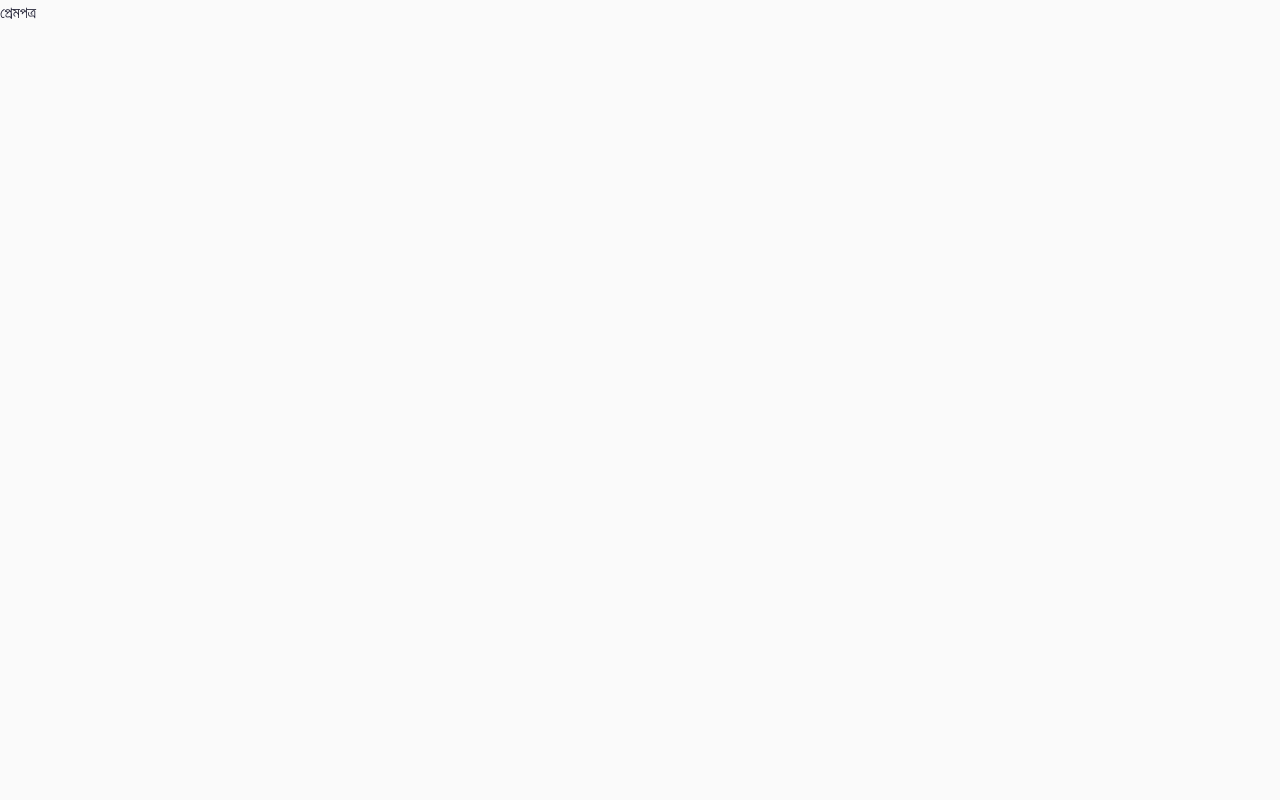
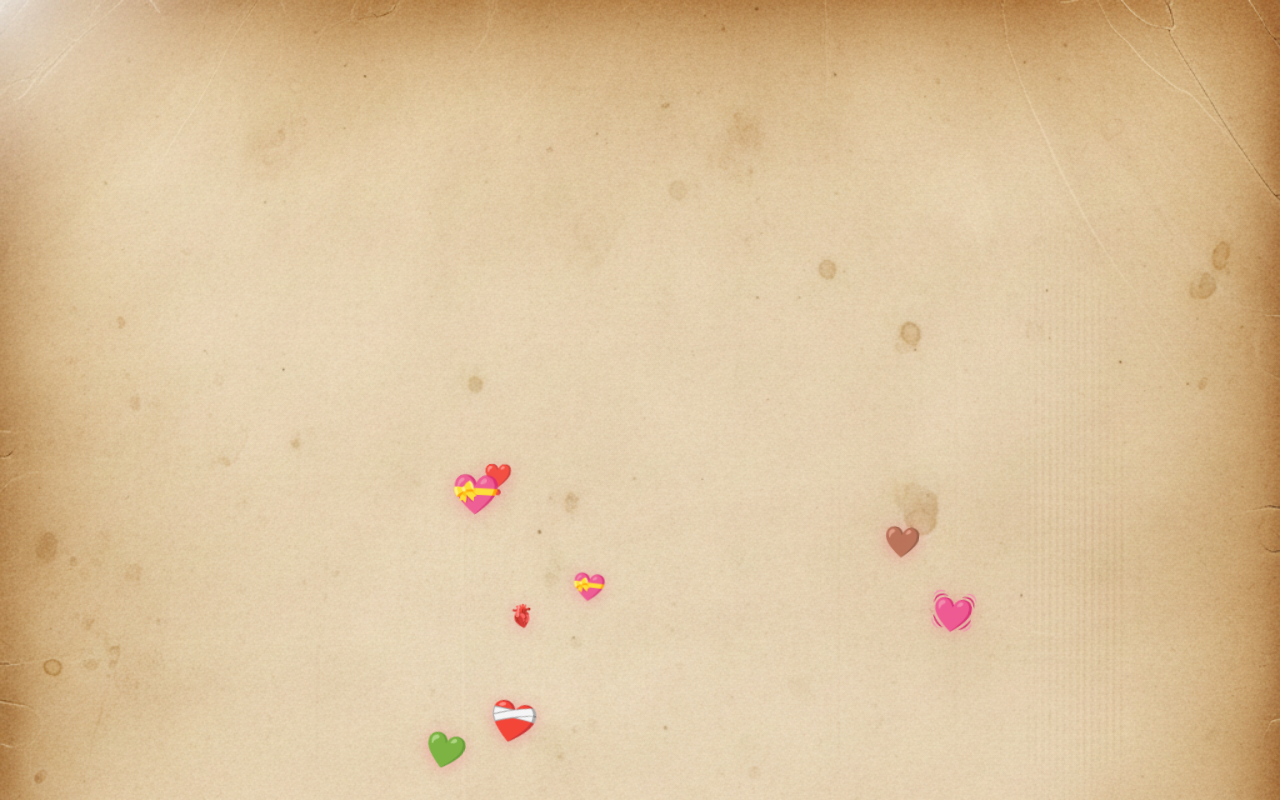
Before and after one commit to joyant-s-g-j/Prempotro, a Next.js app: page / in a window 1280 px wide. Built offline with nearby package versions, Linux system fonts and the light colour scheme; a web font is replaced by a local one.

Commit message:
added floatinghearts

```diff
--- a/app/page.tsx
+++ b/app/page.tsx
@@ -1,5 +1,7 @@
+import HomeComponent from "@/components/HomeComponents/HomeComponent";
+
 export default function Home() {
   return (
-    <div className="font-bangla">প্রেমপত্র</div>
+    <HomeComponent />
   );
 }
--- /dev/null
+++ b/components/FloatingHearts.tsx
@@ -0,0 +1,68 @@
+import { useEffect, useState } from "react";
+
+interface FloatingHeart {
+    id: number;
+    left: number;
+    animationDuration: number;
+    animationDelay: number;
+    size: number;
+    emoji: string;
+}
+
+interface FloatingHeartsProps {
+    count?: number;
+    intense?: boolean
+}
+
+const HEART_EMOJIS = ["❤️","🩷","🧡","💛","💚","💙","💜","🤎","🖤","🤍","💖","💗","💓","💞","💕","💘","💝","💟","❣️","❤️‍🔥","❤️‍🩹","💔","🫀"];
+
+const FloatingHearts = ({ count = 10, intense = false }: FloatingHeartsProps) => {
+  const [hearts, setHearts] = useState<FloatingHeart[]>([])
+
+  useEffect(() => {
+    const generateHearts = () => {
+        const newHearts: FloatingHeart[] = [];
+        const actualCount = intense ? count * 3 : count;
+
+        for (let i = 0; i < actualCount; i++) {
+            newHearts.push({
+                id: i,
+                left: Math.random() * 100,
+                animationDuration: intense ? 4 + Math.random() * 4 : 8 + Math.random() * 6,
+                animationDelay: Math.random() * (intense ? 3 : 8),
+                size: intense ? 1 + Math.random() * 2 : 1 + Math.random() * 1.5,
+                emoji: HEART_EMOJIS[Math.floor(Math.random() * HEART_EMOJIS.length)],
+            })
+        }
+        setHearts(newHearts)
+    }
+
+    generateHearts()
+
+    const interval = setInterval(() => {
+        generateHearts()
+    }, intense ? 5000 : 15000);
+
+    return () => clearInterval(interval)
+  }, [count, intense])
+  return (
+    <div className="hearts-container">
+      {hearts.map((heart) => (
+        <span
+          key={`${heart.id}-${heart.animationDelay}`}
+          className="floating-heart"
+          style={{
+            left: `${heart.left}%`,
+            animationDuration: `${heart.animationDuration}s`,
+            animationDelay: `${heart.animationDelay}s`,
+            fontSize: `${heart.size}rem`,
+          }}
+        >
+          {heart.emoji}
+        </span>
+      ))}
+    </div>
+  )
+}
+
+export default FloatingHearts
--- /dev/null
+++ b/components/HomeComponents/Header.tsx
@@ -0,0 +1,24 @@
+import React from 'react'
+
+const Header = () => {
+  return (
+    <header className="text-center mb-10 md:mb-14">
+        <div className="flex items-center justify-center gap-4 md:gap-6 text-center">
+            <div className="flex items-center justify-center w-16 h-16 md:w-20 md:h-20 rounded-full bg-[#fdfbf7] shadow-xl border border-[#e2d5c3] animate-scale-in">
+                <span className="text-4xl md:text-5xl opacity-80">💌</span>
+            </div>
+            <h1 className="text-4xl md:text-6xl font-bangla font-bold text-[#2c1810] leading-tight drop-shadow-sm animate-fade-in-up">
+                প্রেমপত্র
+            </h1>
+        </div>
+
+        <p className="text-lg text-[#5c4d3c]/80 max-w-lg mx-auto leading-relaxed font-inter italic animate-fade-in-up" style={{ animationDelay: '0.2s' }}>
+            "Write a letter that lasts forever..."
+            <br />
+            Create a timeless, digital reading experience for your beloved.
+        </p>
+    </header>
+  )
+}
+
+export default Header
--- a/components/HomeComponents/HomeComponent.tsx
+++ b/components/HomeComponents/HomeComponent.tsx
@@ -1,6 +1,8 @@
+"use client"
 import { createValentine } from '@/types/valentine-service'
 import { useRouter } from 'next/navigation'
 import React, { useCallback, useState } from 'react'
+import FloatingHearts from '../FloatingHearts'
 
 const HomeComponent = () => {
   const router = useRouter()
@@ -55,7 +57,10 @@ const HomeComponent = () => {
     }
   }
   return (
-    <div>HomeComponent</div>
+    <main className="min-h-dvh relative flex flex-col justify-center items-center overflow-x-hidden vintage-paper">
+      <div className="fixed inset-0 vintage-vignette -z-10" />
+      <FloatingHearts count={12} />
+    </main>
   )
 }
 
```
